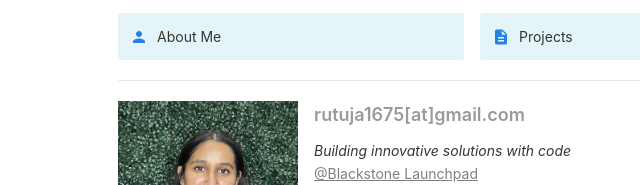
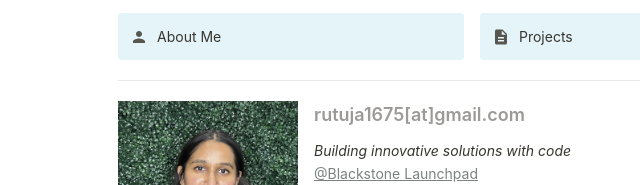
Before and after one commit to hrootscraft/hrootscraft.github.io, an Astro site: page / in a window 1280 px wide. Shown: the part 183-368 px from the top of the page, 168-808 px from the left. Built offline with nearby package versions, Linux system fonts and the light colour scheme; Astro itself is replaced by a stand-in of ours.

Commit message:
Update About & Projects Icon Color

```diff
--- a/src/pages/index.astro
+++ b/src/pages/index.astro
@@ -187,12 +187,12 @@ const topProjects = [
       display: flex;
       align-items: center;
       justify-content: center;
-      color: #2383e2;
+      color: #57564F;
     }
     .nav-tab-icon svg {
       width: 18px;
       height: 18px;
-      fill: #2383e2;
+      fill: #57564F;
     }
 
     /* Profile Section */
```
